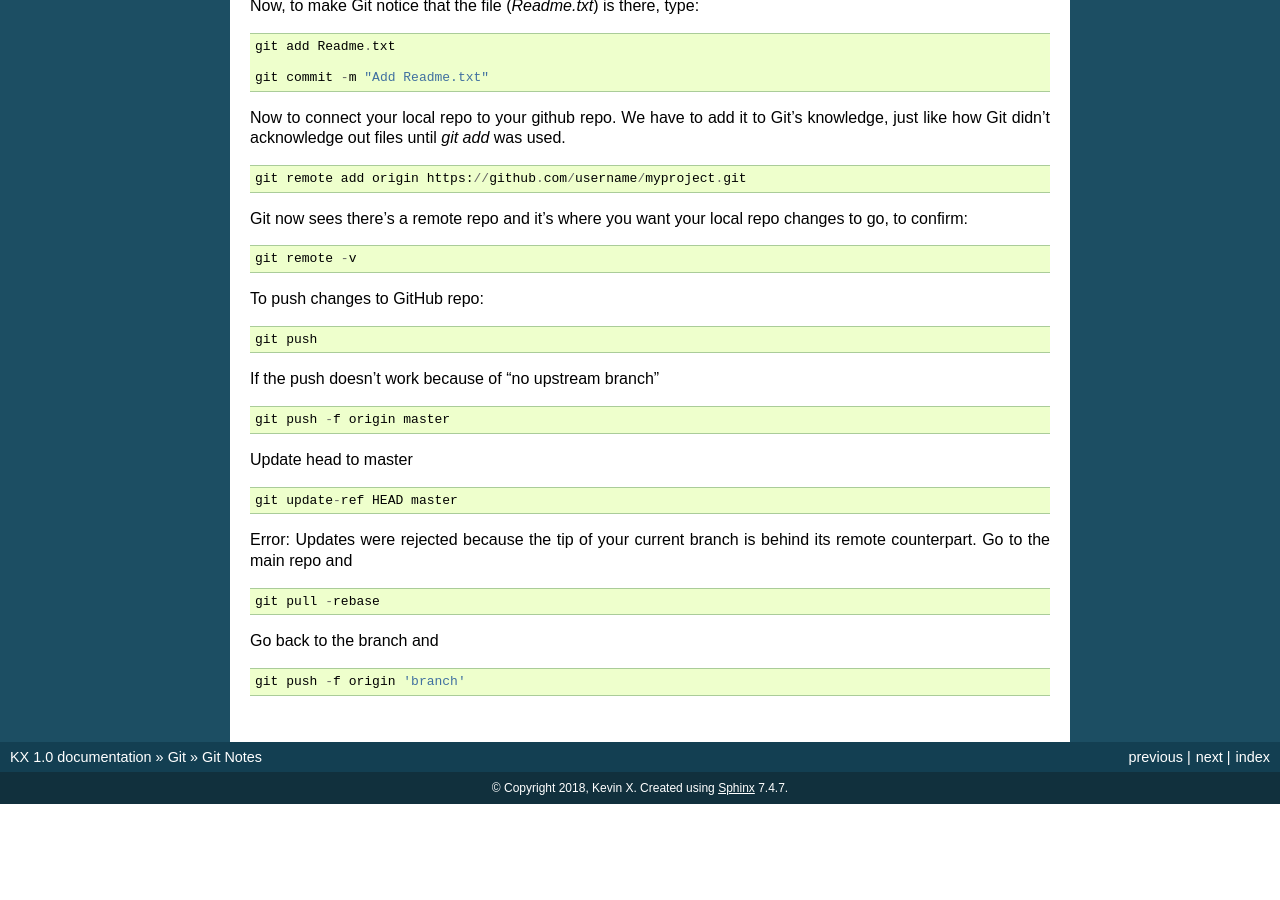
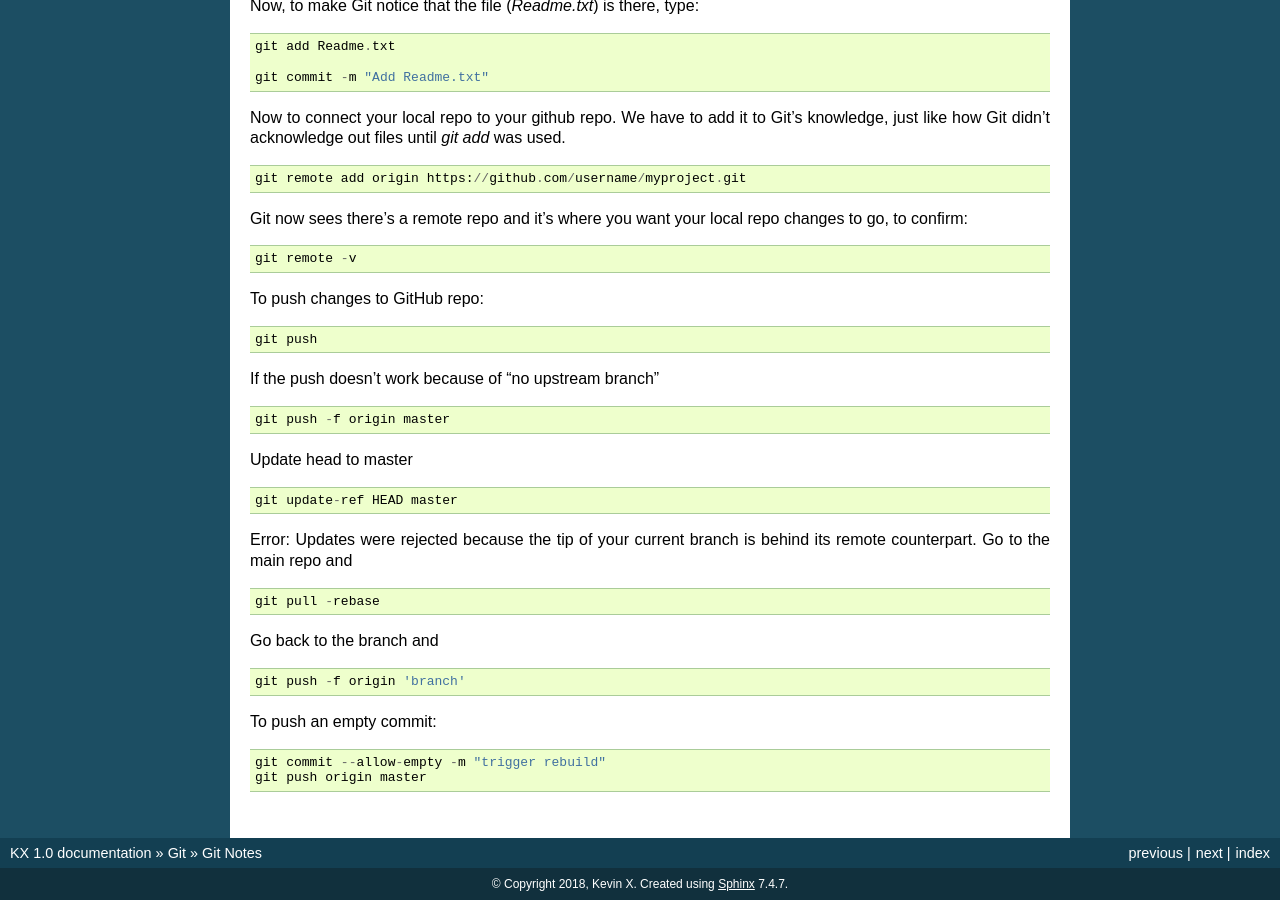
Before and after one commit to kxie28/kxie28.github.io, a Sphinx documentation site: the page built from docs/source/git_start.rst, in a window 1280 px wide and 900 px high, scrolled down 764 px. Built offline with Sphinx 7.4.7, drawn with Linux system fonts in a browser that asks for light colours; before the commit the page ends 1568 px from its top, so only the background shows below that.

Commit message:
added to git notes

```diff
--- a/docs/source/git_start.rst
+++ b/docs/source/git_start.rst
@@ -69,3 +69,8 @@ Go to the main repo and ::
 Go back to the branch and ::
 
 	git push -f origin 'branch'
+
+To push an empty commit: ::
+
+        git commit --allow-empty -m "trigger rebuild"
+        git push origin master
```
